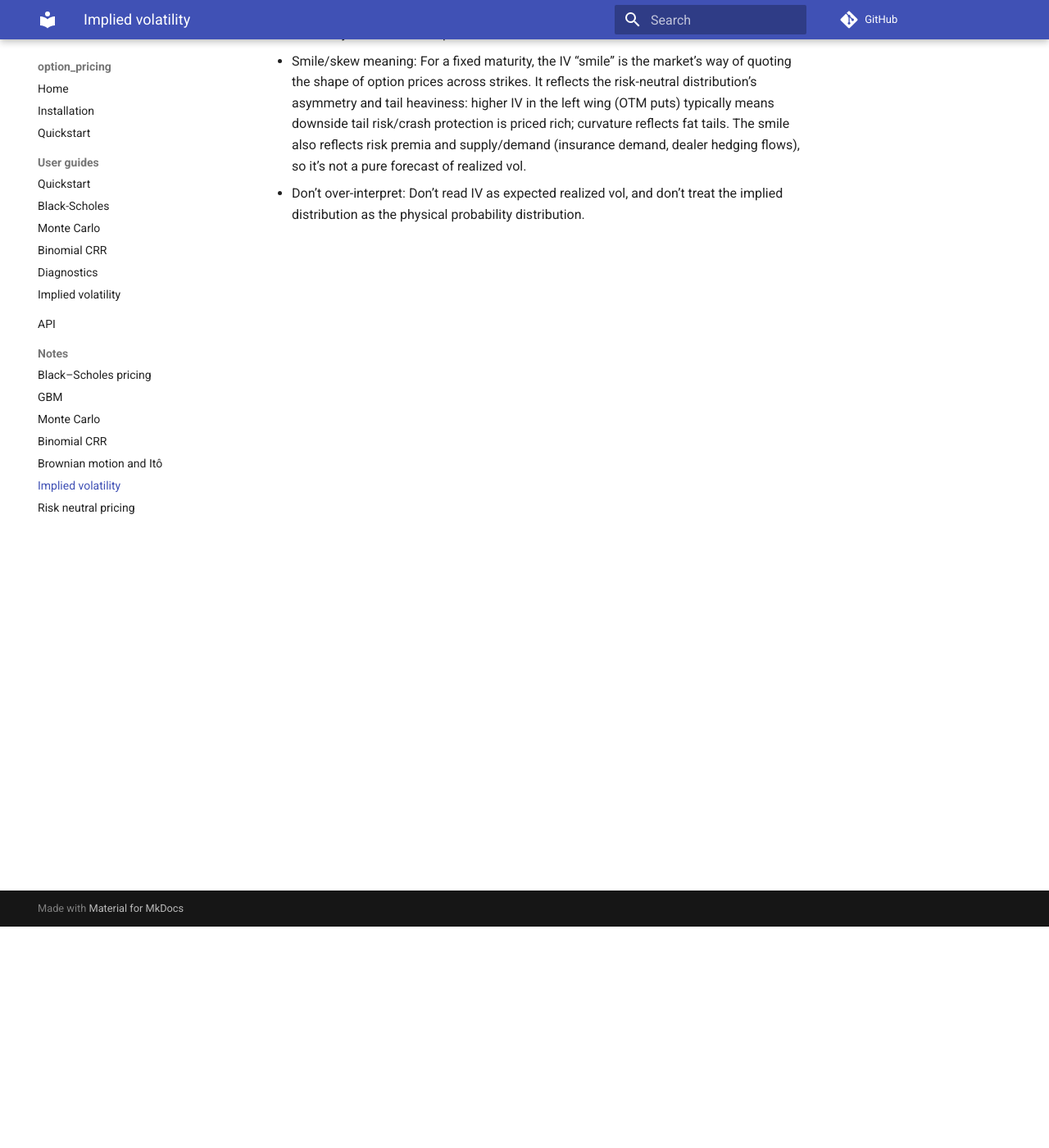
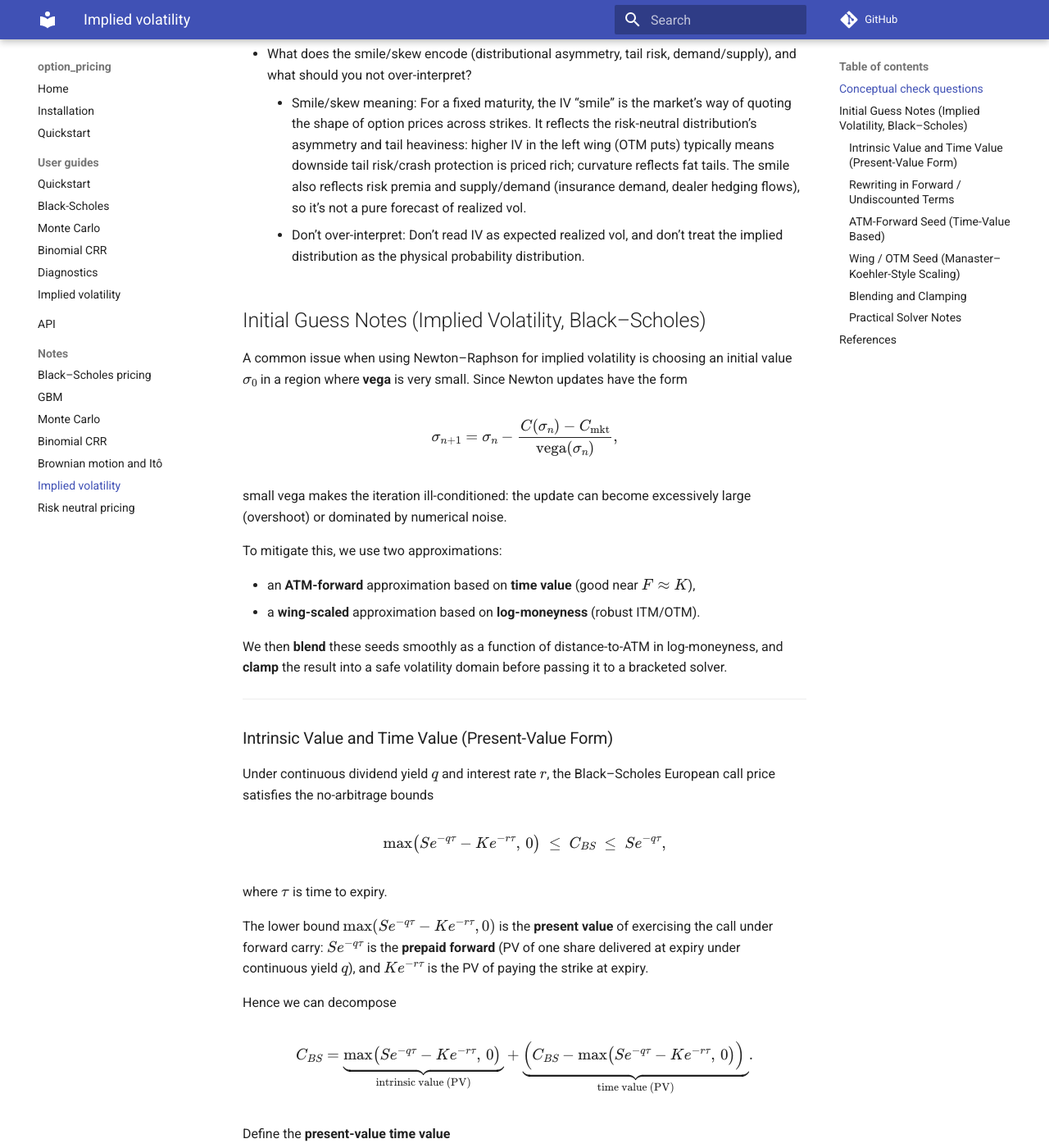
Before and after one commit to willemk-stack/option-pricing-library, an MkDocs documentation site: the page built from docs/notes/IV.md, in a window 1280 px wide and 1400 px high, scrolled down 270 px. Shown: the whole window at 82% size. Built offline with MkDocs 1.6.1 and Material for MkDocs 9.7.7, drawn with Linux system fonts in a browser that asks for light colours; comment, search, counter and statistics services are not loaded; some of the changed text lies outside the part shown.

Commit message:
Added initial guess notes

```diff
--- a/docs/notes/IV.md
+++ b/docs/notes/IV.md
@@ -1,5 +1,190 @@
+## Conceptual check questions
 - Why do desks quote implied vol instead of price?
     - Scaled parameter, which holds relevance when discussing different Strike prices and experiation dates as opposed to the just the price.
 - What does the smile/skew encode (distributional asymmetry, tail risk, demand/supply), and what should you not over-interpret?
     - Smile/skew meaning: For a fixed maturity, the IV “smile” is the market’s way of quoting the shape of option prices across strikes. It reflects the risk-neutral distribution’s asymmetry and tail heaviness: higher IV in the left wing (OTM puts) typically means downside tail risk/crash protection is priced rich; curvature reflects fat tails. The smile also reflects risk premia and supply/demand (insurance demand, dealer hedging flows), so it’s not a pure forecast of realized vol.
     - Don’t over-interpret: Don’t read IV as expected realized vol, and don’t treat the implied distribution as the physical probability distribution.
+
+## Initial Guess Notes (Implied Volatility, Black–Scholes)
+
+A common issue when using Newton–Raphson for implied volatility is choosing an initial value
+\(\sigma_0\) in a region where **vega** is very small. Since Newton updates have the form
+
+\[
+\sigma_{n+1}=\sigma_n-\frac{C(\sigma_n)-C_{\text{mkt}}}{\text{vega}(\sigma_n)},
+\]
+
+small vega makes the iteration ill-conditioned: the update can become excessively large
+(overshoot) or dominated by numerical noise.
+
+To mitigate this, we use two approximations:
+
+- an **ATM-forward** approximation based on **time value** (good near \(F\approx K\)),
+- a **wing-scaled** approximation based on **log-moneyness** (robust ITM/OTM).
+
+We then **blend** these seeds smoothly as a function of distance-to-ATM in log-moneyness, and
+**clamp** the result into a safe volatility domain before passing it to a bracketed solver.
+
+---
+
+### Intrinsic Value and Time Value (Present-Value Form)
+
+Under continuous dividend yield \(q\) and interest rate \(r\), the Black–Scholes European call
+price satisfies the no-arbitrage bounds
+
+\[
+\max\!\left(S e^{-q\tau}-K e^{-r\tau},\,0\right)\ \le\ C_{BS}\ \le\ S e^{-q\tau},
+\]
+
+where \(\tau\) is time to expiry.
+
+The lower bound \(\max(S e^{-q\tau}-K e^{-r\tau},0)\) is the **present value** of exercising the
+call under forward carry: \(S e^{-q\tau}\) is the **prepaid forward** (PV of one share delivered
+at expiry under continuous yield \(q\)), and \(K e^{-r\tau}\) is the PV of paying the strike at expiry.
+
+Hence we can decompose
+
+\[
+C_{BS}
+=
+\underbrace{\max\!\left(S e^{-q\tau}-K e^{-r\tau},\,0\right)}_{\text{intrinsic value (PV)}}
++
+\underbrace{\Big(C_{BS}-\max\!\left(S e^{-q\tau}-K e^{-r\tau},\,0\right)\Big)}_{\text{time value (PV)}}.
+\]
+
+Define the **present-value time value**
+
+\[
+\mathrm{TV}_{pv}
+:=
+C_{BS}-\max\!\left(S e^{-q\tau}-K e^{-r\tau},\,0\right).
+\]
+
+By no-arbitrage, \(\mathrm{TV}_{pv}\ge 0\). Importantly, the intrinsic term does **not** depend on
+\(\sigma\); the dependence on \(\sigma\) is primarily carried by time value. This motivates using a
+time-value-based approximation to construct a stable initial guess \(\sigma_0\).
+
+> **Puts:** Analogous bounds/decomposition hold for puts. In practice, you can convert puts to calls
+> via put–call parity (in forward/undiscounted units) and reuse the call formulas below.
+
+---
+
+### Rewriting in Forward / Undiscounted Terms
+
+For algebraic convenience, rewrite the problem in forward units.
+
+Let
+
+\[
+df := e^{-r\tau},\qquad F := S e^{(r-q)\tau}.
+\]
+
+Define the **undiscounted** call price
+
+\[
+c := \frac{C_{BS}}{df} = C_{BS}\,e^{r\tau}.
+\]
+
+In these units the intrinsic value is \(\max(F-K,0)\) and the **undiscounted time value** is
+
+\[
+\mathrm{TV}_u := c-\max(F-K,0).
+\]
+
+---
+
+### ATM-Forward Seed (Time-Value Based)
+
+At ATM-forward (\(F=K\)), \(\ln(F/K)=0\) and intrinsic is zero, so \(\mathrm{TV}_u=c\).
+Define total volatility \(y:=\sigma\sqrt{\tau}\). In Black’s forward form,
+
+\[
+c = F N(d_1)-K N(d_2),\qquad
+d_1=\frac{\ln(F/K)+\tfrac12 y^2}{y},\qquad d_2=d_1-y.
+\]
+
+Setting \(F=K\) gives \(d_1=y/2=-d_2\), hence
+
+\[
+c = F\big(N(y/2)-N(-y/2)\big)=F\big(2N(y/2)-1\big).
+\]
+
+Using the first-order expansion \(N(z)\approx \tfrac12+\varphi(0)z\) around \(z=0\), we obtain
+
+\[
+c \approx F\,\varphi(0)\,y = F\,\varphi(0)\,\sigma\sqrt{\tau},
+\qquad \text{where}\quad \varphi(0)=\frac{1}{\sqrt{2\pi}}.
+\]
+
+Solving for \(\sigma\) and replacing \(c\) by \(\mathrm{TV}_u\) yields the **ATM seed**
+
+\[
+\sigma_{\text{ATM}} \approx \sqrt{\frac{2\pi}{\tau}}\ \frac{\mathrm{TV}_u}{F}.
+\]
+
+This seed is accurate near ATM-forward and tends to place the initial iterate in a region of
+non-negligible vega.
+
+---
+
+### Wing / OTM Seed (Manaster–Koehler-Style Scaling)
+
+The ATM seed can become unreliable in the wings because \(\mathrm{TV}_u\) becomes very small (and
+vega collapses), even when the true implied volatility is not small.
+
+To obtain a seed that remains well-scaled ITM/OTM, use a log-moneyness-based initializer commonly
+associated with Manaster–Koehler. Let
+
+\[
+k := \ln(F/K).
+\]
+
+Define the wing seed
+
+\[
+\sigma_{\text{MK}} \approx \sqrt{\frac{2|k|}{\tau}}
+= \sqrt{\frac{2|\ln(F/K)|}{\tau}}.
+\]
+
+This sets a total-volatility scale proportional to \(\sqrt{|k|}\), which helps avoid starting in
+near-zero-vol regions when \(K\) is far from \(F\).
+
+---
+
+### Blending and Clamping
+
+We blend the seeds smoothly as a function of \(|k|\):
+
+\[
+w(|k|)=\exp\!\left(-\frac{|k|}{k_0}\right),\qquad
+\sigma_0 = w\,\sigma_{\text{ATM}}+(1-w)\,\sigma_{\text{MK}}.
+\]
+
+A typical choice is \(k_0\approx 0.10\), which corresponds roughly to the “near-ATM” region of about
+\(\pm 10\%\) moneyness (since \(|\ln(1.10)|\approx 0.095\)).
+
+Finally clamp into a safe domain:
+
+\[
+\sigma_0 \leftarrow \min(\sigma_{\max},\,\max(\sigma_{\min},\,\sigma_0)).
+\]
+
+---
+
+### Practical Solver Notes
+
+- If the market price is extremely close to the **lower no-arbitrage bound**, implied volatility is
+  near 0 and vega is tiny; return \(\sigma\approx 0\) (or \(\sigma_{\min}\)) rather than forcing Newton.
+- Use a **bracketed** method (Newton safeguarded by bisection/Brent):
+  build an initial \([\sigma_{\min}, \sigma_{\text{hi}}]\) around \(\sigma_0\) and expand \(\sigma_{\text{hi}}\)
+  until the root is bracketed.
+
+---
+
+## References
+
+- Manaster, S. & Koehler, G. (1982). *The Calculation of Implied Variances from the Black–Scholes Model: A Note.*
+- Brenner, M. & Subrahmanyam, M. (1988). *A Simple Formula to Compute the Implied Standard Deviation.*
+- Tehranchi, M. (2015/2016). *Uniform bounds for Black–Scholes implied volatility* (discussion of the Manaster–Koehler landmark scaling in total-vol units).
+- Corrado, C. & Miller, T. (1996). *A note on a simple, accurate formula to compute implied volatility* (extends ATM-style approximations away from ATM).
+- Jäckel, P. (2015). *Let’s Be Rational* (robust inversion methods and initializations used in practice).
```
